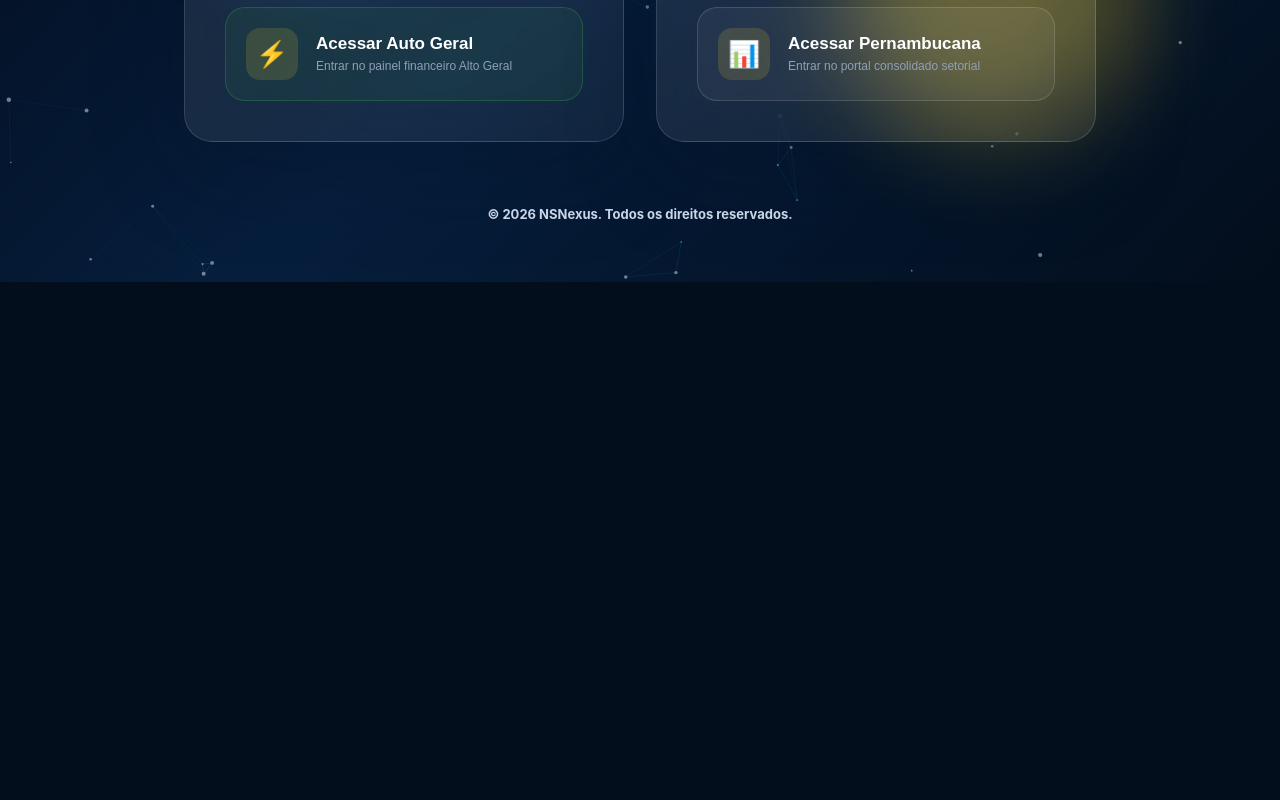
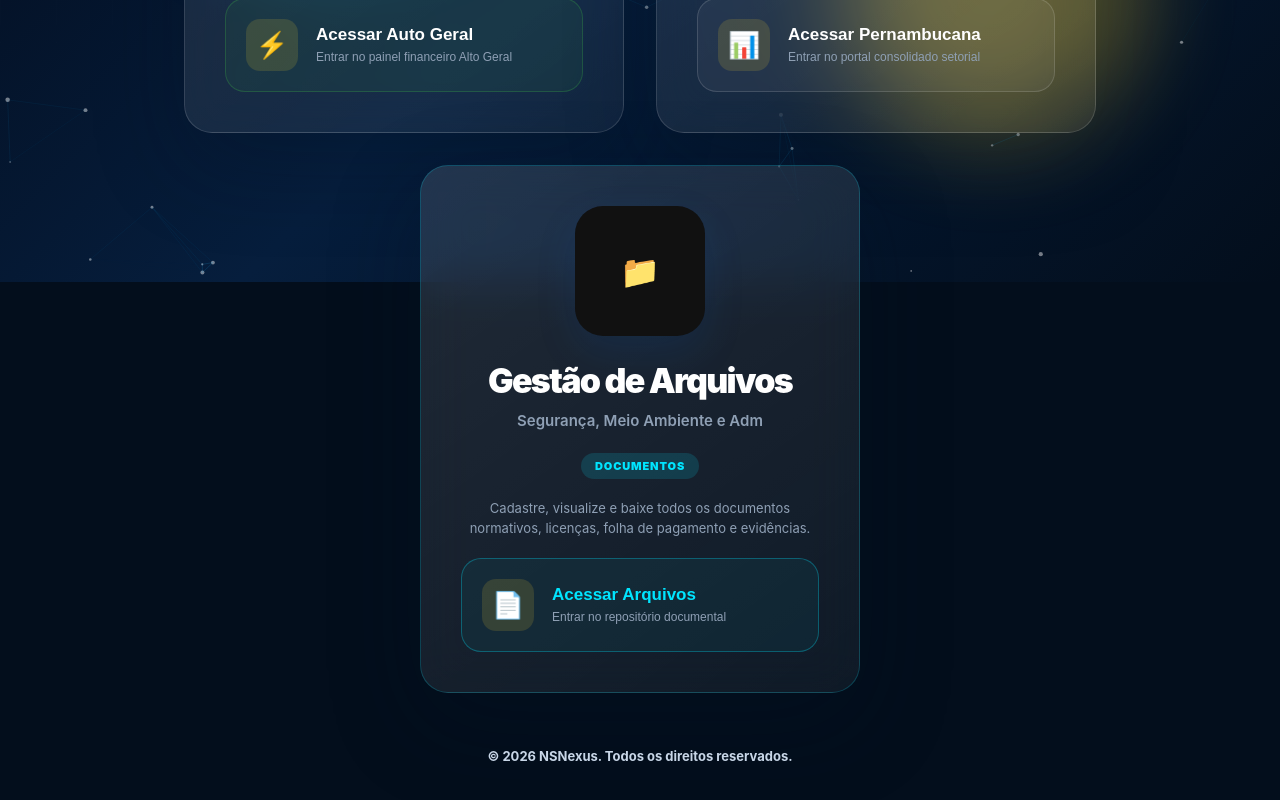
Before and after one commit to nsnexus/pernambucana, a React (Vite) app: page / in a window 1280 px wide. Shown: the part 518-1318 px from the top of the page. Before the commit the page ends 800 px from the top, so only its background shows below. Built offline with nearby package versions, Linux system fonts and the light colour scheme; no server answers; what chartjs-plugin-datalabels would draw is missing.

Commit message:
feat: adicionar card de Arquivos na Landing Page

```diff
--- a/src/pages/Landing.jsx
+++ b/src/pages/Landing.jsx
@@ -129,6 +129,28 @@ const Landing = () => {
               </div>
             </button>
           </div>
+
+          {/* Card 3: Gestão de Arquivos */}
+          <div className="portal-brand-card arquivos glass" style={{ border: '1px solid rgba(0, 229, 255, 0.2)' }}>
+            <div className="portal-brand">
+              <div className="portal-logo" style={{ display: 'flex', alignItems: 'center', justifyContent: 'center', background: '#111', fontSize: '32px' }}>📁</div>
+              <h2>Gestão de Arquivos</h2>
+              <p>Segurança, Meio Ambiente e Adm</p>
+              <span className="portal-badge" style={{ background: 'rgba(0, 229, 255, 0.15)', color: '#00e5ff' }}>Documentos</span>
+            </div>
+
+            <div className="portal-brand-desc" style={{ color: 'var(--muted)', fontSize: '13px', margin: '20px 0', lineHeight: '1.5' }}>
+              Cadastre, visualize e baixe todos os documentos normativos, licenças, folha de pagamento e evidências.
+            </div>
+
+            <button className="portal-action-btn" onClick={() => openLogin('/arquivos', 'arquivos')} style={{ width: '100%', border: '1px solid rgba(0, 229, 255, 0.3)', background: 'rgba(0, 229, 255, 0.05)' }}>
+              <div className="btn-icon-wrapper" style={{ color: '#00e5ff' }}>📄</div>
+              <div className="btn-text-wrapper" style={{ textAlign: 'left' }}>
+                <strong style={{ color: '#00e5ff' }}>Acessar Arquivos</strong>
+                <span>Entrar no repositório documental</span>
+              </div>
+            </button>
+          </div>
         </div>
       </main>
 
@@ -146,8 +168,8 @@ const Landing = () => {
               alt={selectedBrand === 'autogeral' ? "Auto Geral" : "Pernambucana"}
               style={selectedBrand === 'autogeral' ? { background: '#000', padding: '4px', objectFit: 'contain', borderRadius: '14px' } : {}}
             />
-            <span style={{ fontWeight: 'bold', color: selectedBrand === 'autogeral' ? '#4ee247' : 'var(--blue)' }}>
-              Acesso Restrito — {selectedBrand === 'autogeral' ? 'Auto Geral' : 'Pernambucana'}
+            <span style={{ fontWeight: 'bold', color: selectedBrand === 'autogeral' ? '#4ee247' : selectedBrand === 'arquivos' ? '#00e5ff' : 'var(--blue)' }}>
+              Acesso Restrito — {selectedBrand === 'autogeral' ? 'Auto Geral' : selectedBrand === 'arquivos' ? 'Gestão de Arquivos' : 'Pernambucana'}
             </span>
             <h2>Acesso ao Portal</h2>
 
```
